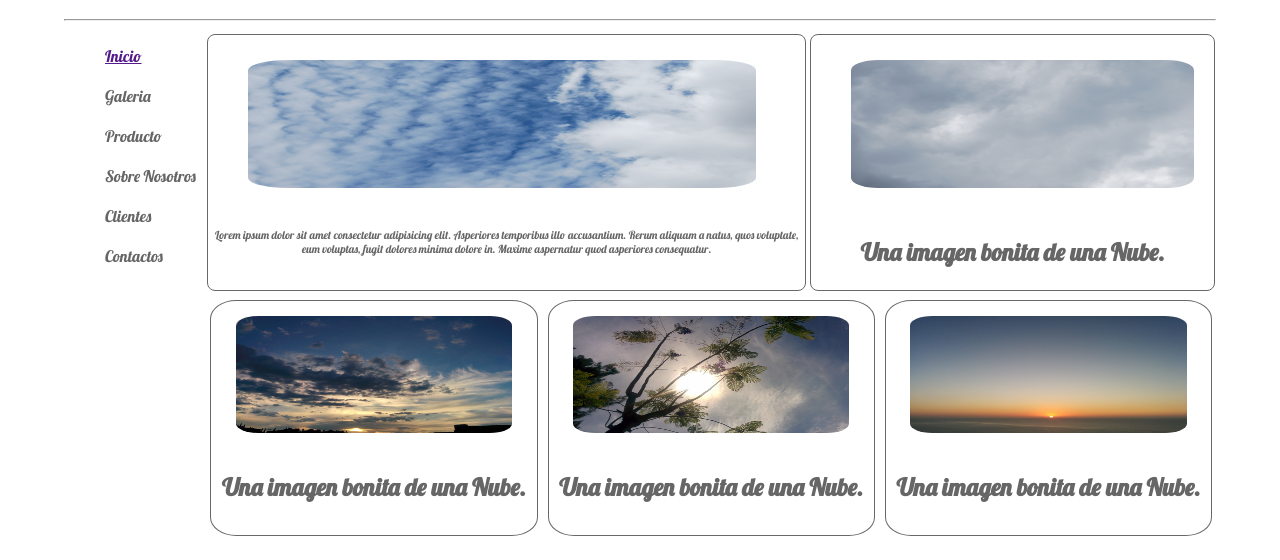
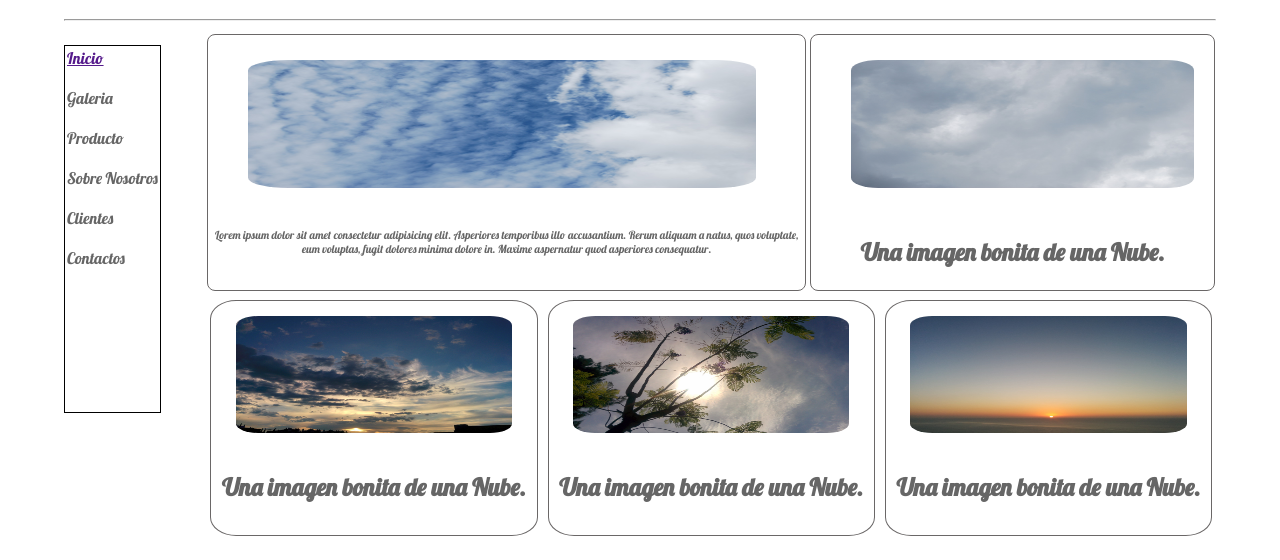
Before and after one commit to juandmelendezpe/MaquetacionFlex, a plain HTML site: page index.html in a window 1280 px wide. Shown: the part 64-624 px from the top of the page. Drawn offline with Linux system fonts and the light colour scheme.

Commit message:
Update style.css
update css

```diff
--- a/css/style.css
+++ b/css/style.css
@@ -48,6 +48,10 @@ header{
     float: left;
     display: flex;
  }
+nav ul{
+padding:1px;
+border: 1px solid black;
+}
  nav ul li{
     margin: 0;
     padding: 1px;
```
